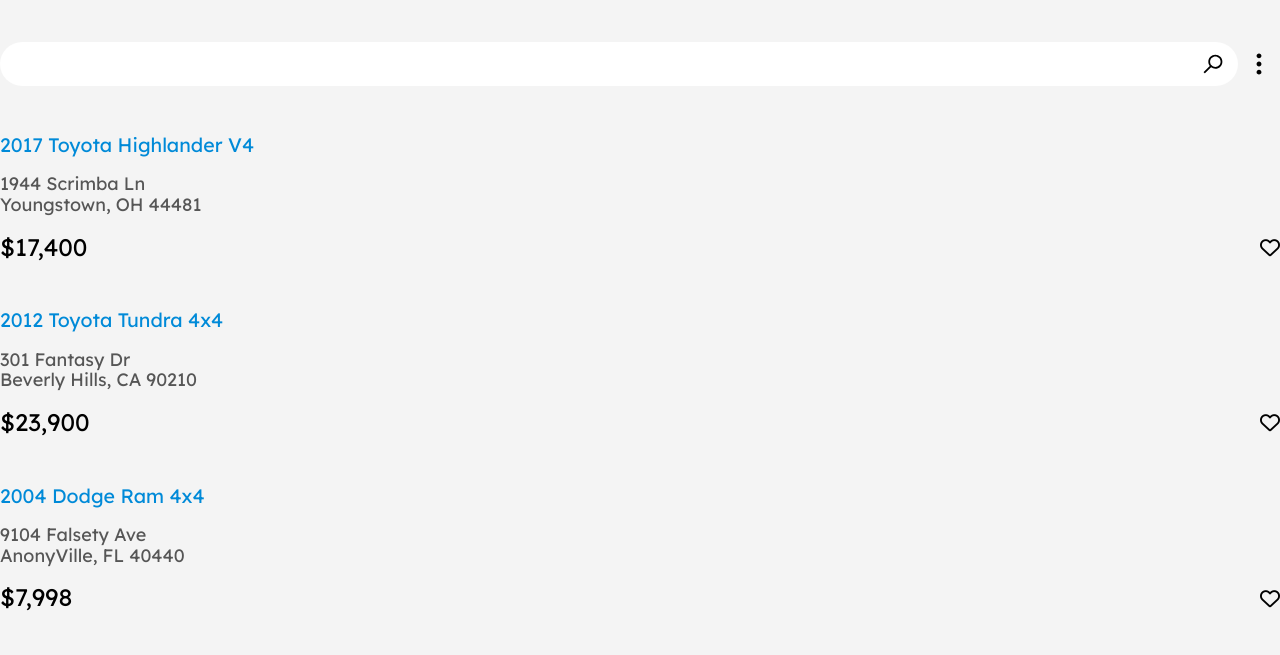
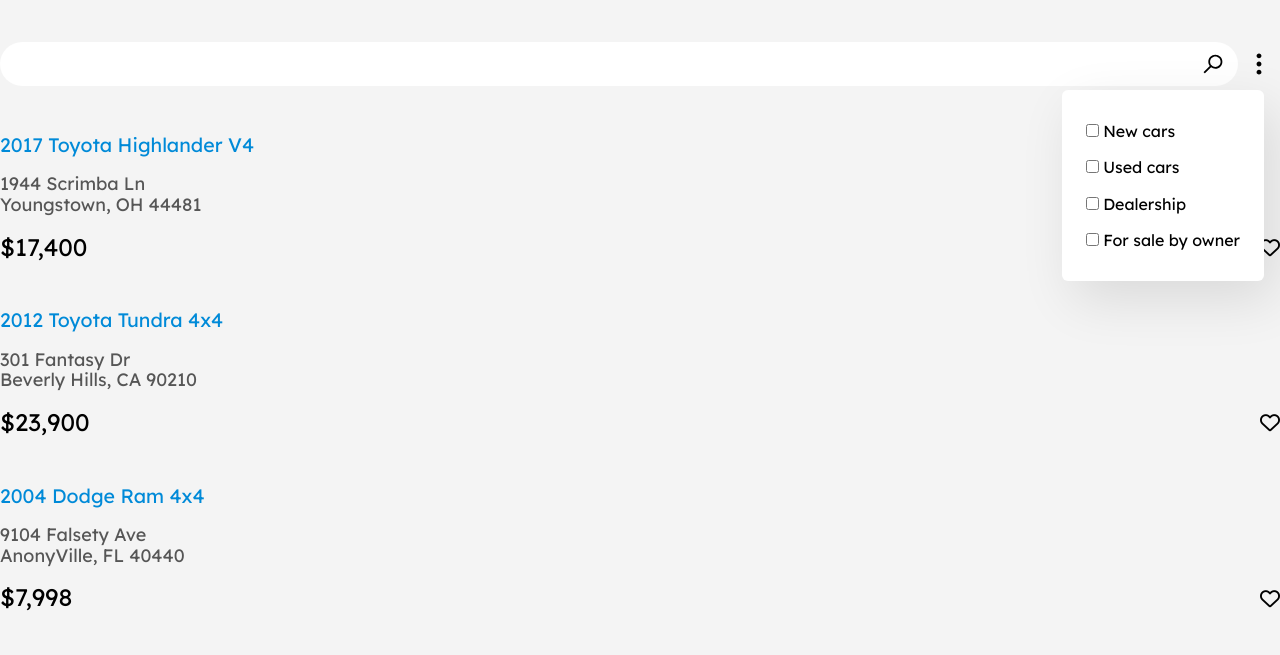
Before and after one commit to frontendella/Car-Sales-Website, a website built with Vite: page index.html in a window 1280 px wide. Shown: the part 119-774 px from the top of the page. Built offline with nearby package versions, Linux system fonts and the light colour scheme.

Commit message:
Menu styled

```diff
--- a/index.css
+++ b/index.css
@@ -26,8 +26,30 @@
     color: var(--text-color);
 }
 
-.filter, .labels {
+.labels {
     display: none;
+}
+
+.options {
+    position: relative;
+}
+
+.filter {
+    position: absolute;
+    top: 3em;
+    right: 1em;
+    background: white;
+    padding: 2em 1.5em;
+    border-radius: 6px;
+    box-shadow: 11px 18px 54px rgba(0, 0, 0, .11 );
+}
+
+.chk-container {
+    margin-bottom: 1.125em;
+}
+
+.chk-container:last-of-type {
+    margin-bottom: 0;
 }
 
 .search {
```
